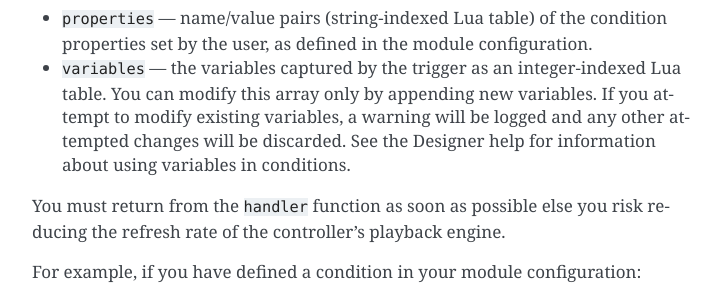
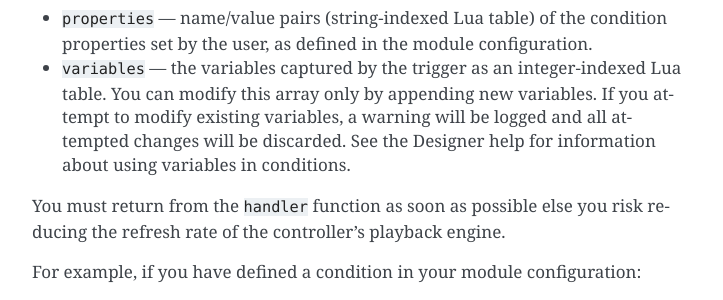
Before and after one commit to carallon/io-module-developer-guide, a Sphinx documentation site: the page built from source/guide/module-instances.rst, in a window 1280 px wide and 900 px high, scrolled down 4234 px. Shown: the part 204-504 px from the top of the window, without its empty margins (388-1111 px from the left). Built offline with Sphinx 7.4.7, drawn with Linux system fonts in a browser that asks for light colours.

Commit message:
Update module-instances.rst

```diff
--- a/source/guide/module-instances.rst
+++ b/source/guide/module-instances.rst
@@ -162,7 +162,7 @@ To test the condition, you implement the condition's ``handler`` function, retur
 The ``handler`` function is passed 2 arguments:
 
 * ``properties`` --- name/value pairs (string-indexed Lua table) of the condition properties set by the user, as defined in the module configuration.
-* ``variables`` --- the variables captured by the trigger as an integer-indexed Lua table. You can modify this array only by appending new variables. If you attempt to modify existing variables, a warning will be logged and any other attempted changes will be discarded. See the Designer help for information about using variables in conditions.
+* ``variables`` --- the variables captured by the trigger as an integer-indexed Lua table. You can modify this array only by appending new variables. If you attempt to modify existing variables, a warning will be logged and all attempted changes will be discarded. See the Designer help for information about using variables in conditions.
 
 You must return from the ``handler`` function as soon as possible else you risk reducing the refresh rate of the controller's playback engine.
 
```
